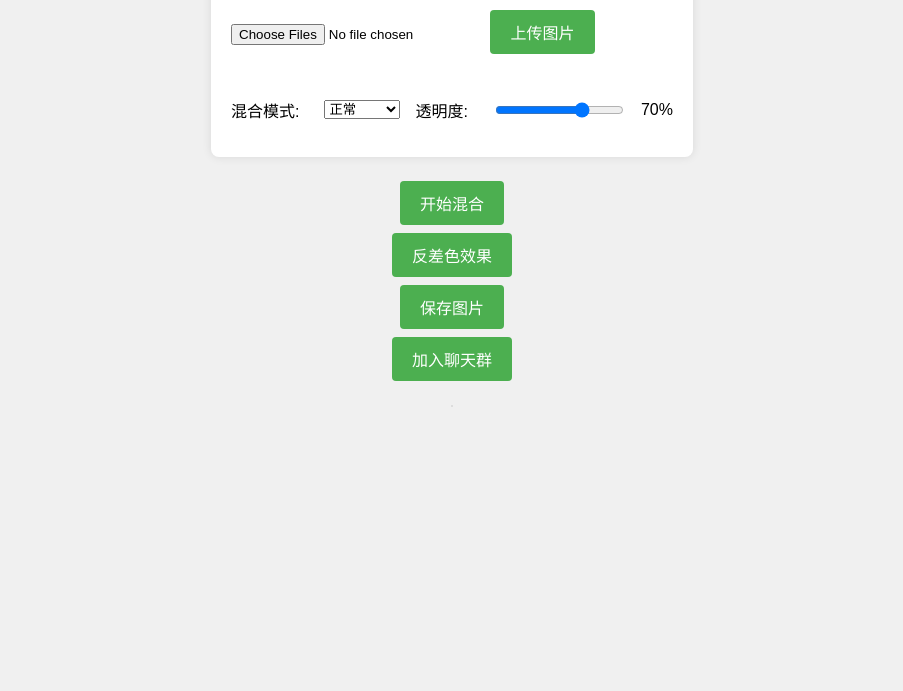
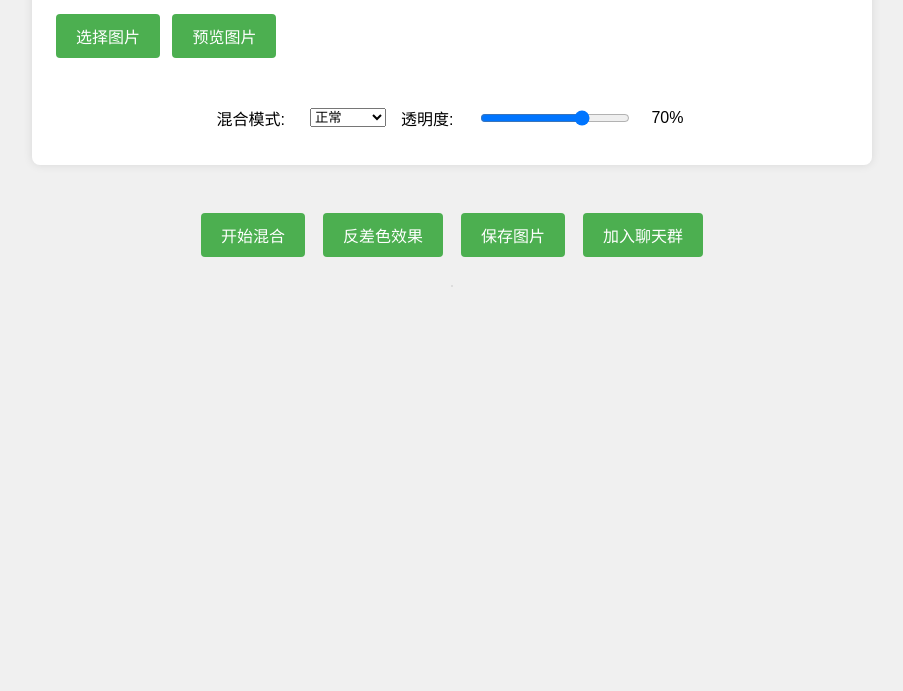
Before and after one commit to Voia/1, a plain HTML site: page index.html in a window 1280 px wide. Shown: the part 109-800 px from the top of the page, without its empty margins (188-1091 px from the left). Drawn offline with Linux system fonts and the light colour scheme.

Commit message:
Update index.html

```diff
--- a/index.html
+++ b/index.html
@@ -6,7 +6,7 @@
     <title>图片混合工具</title>
     <style>
         body {
-            font-family: '微软雅黑', sans-serif;
+            font-family: 'Microsoft YaHei', sans-serif;
             display: flex;
             flex-direction: column;
             align-items: center;
@@ -21,6 +21,13 @@
             border-radius: 8px;
             box-shadow: 0 0 10px rgba(0,0,0,0.1);
             margin-bottom: 20px;
+            width: 90%;
+            max-width: 800px;
+        }
+
+        h2 {
+            text-align: center;
+            color: #333;
         }
 
         .upload-btn {
@@ -32,9 +39,14 @@
             text-decoration: none;
             display: inline-block;
             font-size: 16px;
-            margin: 4px 2px;
+            margin: 8px 4px;
             cursor: pointer;
             border-radius: 4px;
+            transition: background-color 0.3s;
+        }
+
+        .upload-btn:hover {
+            background-color: #45a049;
         }
 
         #image-preview {
@@ -42,6 +54,7 @@
             gap: 10px;
             margin: 20px 0;
             flex-wrap: wrap;
+            justify-content: center;
         }
 
         .preview-img {
@@ -54,8 +67,16 @@
 
         #canvas-container {
             border: 1px solid #ddd;
-            margin-top: 20px;
+            margin: 20px 0;
             position: relative;
+            display: flex;
+            justify-content: center;
+        }
+
+        canvas {
+            max-width: 100%;
+            height: auto;
+            display: block;
         }
 
         .controls {
@@ -64,10 +85,34 @@
             flex-wrap: wrap;
             gap: 15px;
             align-items: center;
+            justify-content: center;
         }
 
         .controls label {
             margin-right: 10px;
+            white-space: nowrap;
+        }
+
+        #image-upload {
+            display: none;
+        }
+
+        .button-group {
+            display: flex;
+            flex-wrap: wrap;
+            gap: 10px;
+            justify-content: center;
+            margin-top: 20px;
+        }
+
+        input[type="range"] {
+            width: 150px;
+        }
+
+        #opacity-value {
+            min-width: 40px;
+            display: inline-block;
+            text-align: center;
         }
     </style>
 </head>
@@ -75,13 +120,14 @@
     <div class="container">
         <h2>图片混合工具</h2>
         <input type="file" id="image-upload" multiple accept="image/*">
-        <button class="upload-btn" onclick="previewImages()">上传图片</button>
+        <button class="upload-btn" onclick="document.getElementById('image-upload').click()">选择图片</button>
+        <button class="upload-btn" onclick="previewImages()">预览图片</button>
         <div id="image-preview"></div>
 
         <div class="controls">
             <label for="blend-mode">混合模式:</label>
             <select id="blend-mode">
-                <option value="normal">正常</option>
+                <option value="source-over">正常</option>
                 <option value="multiply">正片叠底</option>
                 <option value="screen">滤色</option>
                 <option value="overlay">叠加</option>
@@ -105,10 +151,12 @@
         </div>
     </div>
 
-    <button class="upload-btn" onclick="mergeImages()">开始混合</button>
-    <button class="upload-btn" onclick="invertColors()">反差色效果</button>
-    <button class="upload-btn" onclick="downloadImage()">保存图片</button>
-    <button class="upload-btn" onclick="joinChatGroup()">加入聊天群</button>
+    <div class="button-group">
+        <button class="upload-btn" onclick="mergeImages()">开始混合</button>
+        <button class="upload-btn" onclick="invertColors()">反差色效果</button>
+        <button class="upload-btn" onclick="downloadImage()">保存图片</button>
+        <button class="upload-btn" onclick="joinChatGroup()">加入聊天群</button>
+    </div>
 
     <div id="canvas-container"></div>
 
@@ -132,6 +180,11 @@
             previewContainer.innerHTML = '';
             images = [];
 
+            if (!uploadInput.files || uploadInput.files.length === 0) {
+                alert('请先选择图片');
+                return;
+            }
+
             Array.from(uploadInput.files).forEach(file => {
                 const reader = new FileReader();
                 reader.onload = (e) => {
@@ -152,7 +205,7 @@
         // 图片混合函数
         function mergeImages() {
             if (images.length === 0) {
-                alert('请先上传图片');
+                alert('请先上传并预览图片');
                 return;
             }
 
@@ -244,7 +297,9 @@
             const link = document.createElement('a');
             link.download = '混合图片.png';
             link.href = canvas.toDataURL('image/png');
+            document.body.appendChild(link);
             link.click();
+            document.body.removeChild(link);
         }
 
         // 加入聊天群函数
```
